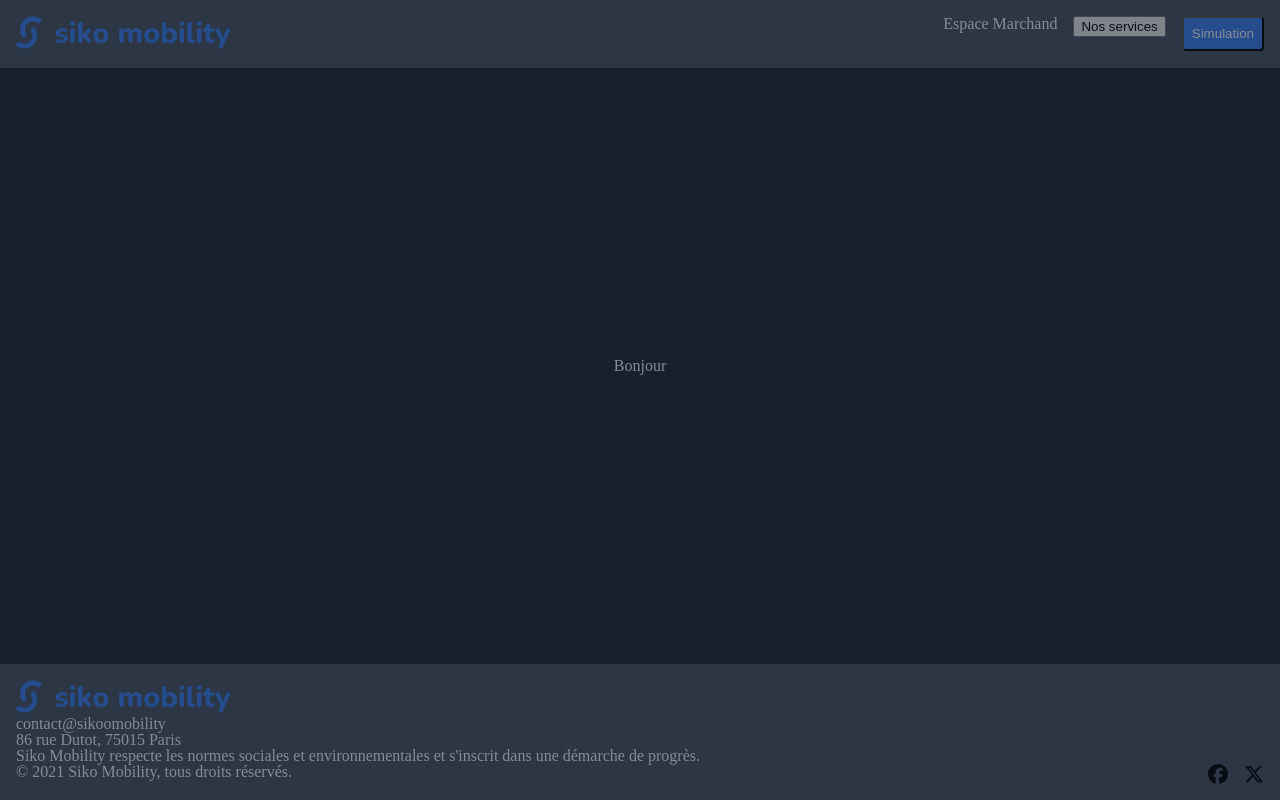
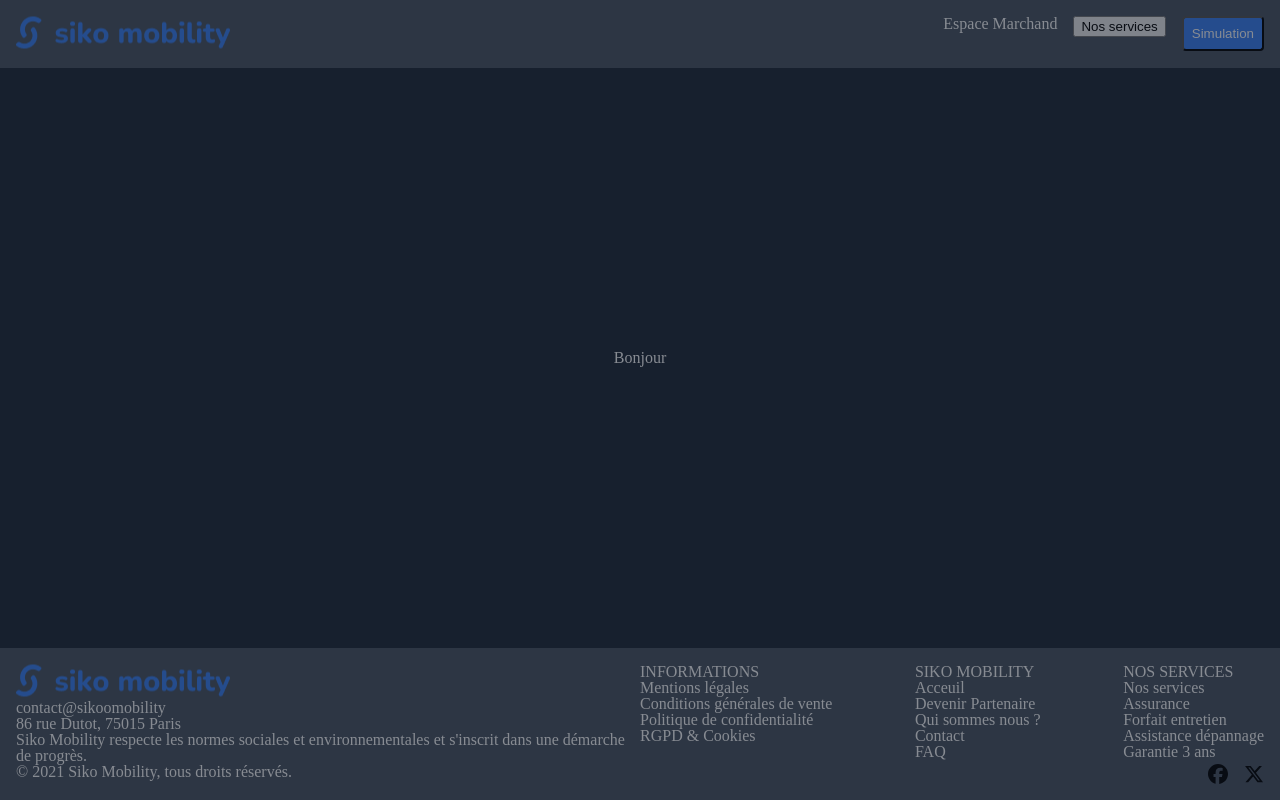
Before and after one commit to tsboudot/SikoTestTech, a React (Vite) app: page / in a window 1280 px wide. Built offline with nearby package versions, Linux system fonts and the light colour scheme.

Commit message:
FooterList Crées Remplies

```diff
--- a/src/components/Footer.tsx
+++ b/src/components/Footer.tsx
@@ -1,9 +1,26 @@
 import * as React from "react";
 import logo from "../../public/images/logo.png";
+import FooterList from "./FooterList";
+
 const Footer: React.FC = (): JSX.Element => {
+    const list1 = {
+        title: "INFORMATIONS",
+        items: ["Mentions légales", "Conditions générales de vente", "Politique de confidentialité", "RGPD & Cookies"],
+    };
+
+    const list2 = {
+        title: "SIKO MOBILITY",
+        items: ["Acceuil", "Devenir Partenaire", "Qui sommes nous ? ", "Contact", "FAQ"],
+    };
+
+    const list3 = {
+        title: "NOS SERVICES",
+        items: ["Nos services", "Assurance", "Forfait entretien", "Assistance dépannage", "Garantie 3 ans"],
+    };
+
     return (
         <footer className="flex flex-col bg-gray-600 p-4 text-white">
-            <div className="up">
+            <div className="up flex flex-row w-100%">
                 <div className="flex flex-col items-baseline sm:w-1/2 lg:w-full mx-auto">
                     <div className="logo-container">
                         <img src={logo} alt="logo" />
@@ -15,16 +32,20 @@ const Footer: React.FC = (): JSX.Element => {
                             <li>Siko Mobility respecte les normes sociales et environnementales et s'inscrit dans une démarche de progrès.</li>
                         </ul>
                     </div>
-                </div></div>
+                </div>
+                <div className="flex  flex-row justify-between sm:w-1/2 lg:w-full mx-auto">
+                    <FooterList {...list1} />
+                    <FooterList {...list2} />
+                    <FooterList {...list3} />
+                </div>
+            </div>
             <div className="down flex flex-row justify-between">
                 <div><p>&copy; 2021 Siko Mobility, tous droits réservés.</p></div>
-
                 <div className="réseauxsociaux flex flex-row space-x-4">
                     <svg className="w-[20px] h-[20px]" xmlns="http://www.w3.org/2000/svg" viewBox="0 0 512 512"><path d="M512 256C512 114.6 397.4 0 256 0S0 114.6 0 256C0 376 82.7 476.8 194.2 504.5V334.2H141.4V256h52.8V222.3c0-87.1 39.4-127.5 125-127.5c16.2 0 44.2 3.2 55.7 6.4V172c-6-.6-16.5-1-29.6-1c-42 0-58.2 15.9-58.2 57.2V256h83.6l-14.4 78.2H287V510.1C413.8 494.8 512 386.9 512 256h0z" /></svg>
                     <svg className="w-[20px] h-[20px]" xmlns="http://www.w3.org/2000/svg" viewBox="0 0 512 512"><path d="M389.2 48h70.6L305.6 224.2 487 464H345L233.7 318.6 106.5 464H35.8L200.7 275.5 26.8 48H172.4L272.9 180.9 389.2 48zM364.4 421.8h39.1L151.1 88h-42L364.4 421.8z" /></svg>
                 </div>
             </div>
-
         </footer>
     );
 };
--- /dev/null
+++ b/src/components/FooterList.tsx
@@ -0,0 +1,21 @@
+import * as React from "react";
+
+interface FooterListProps {
+    title: string;
+    items: string[];
+}
+
+const FooterList: React.FC<FooterListProps> = ({ title, items }: FooterListProps): JSX.Element => {
+    return (
+        <div>
+            <h3>{title}</h3>
+            <ul>
+                {items.map((item, index) => (
+                    <li key={index}>{item}</li>
+                ))}
+            </ul>
+        </div>
+    );
+};
+
+export default FooterList;
```
